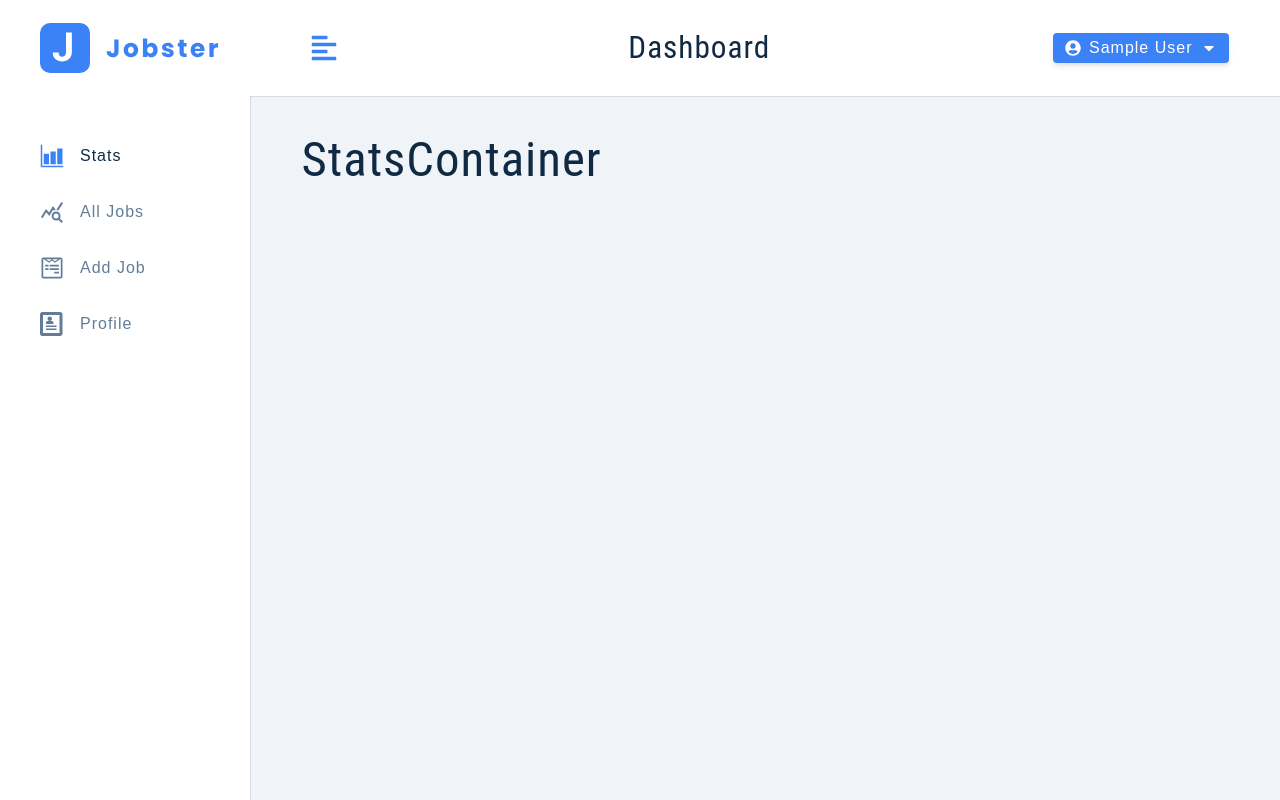
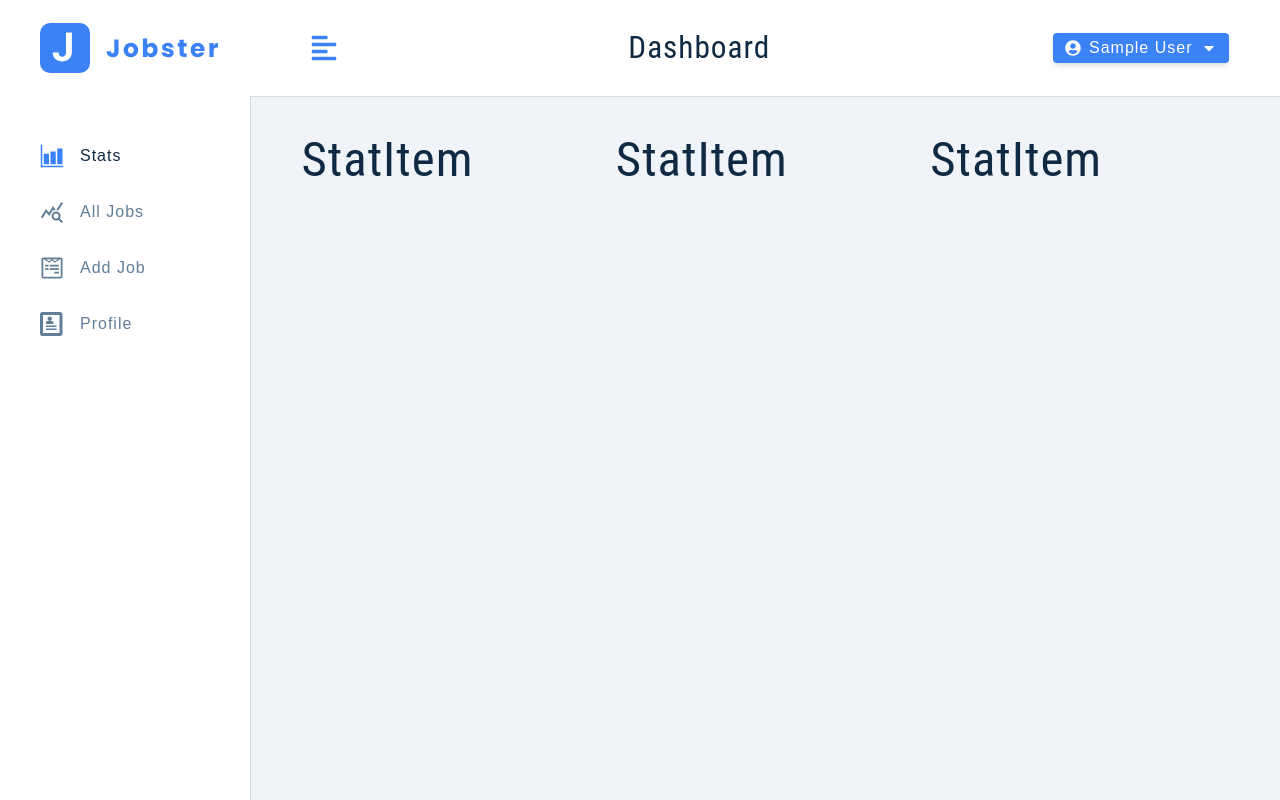
Before and after one commit to huzaifaghazali/jobster, a React (Create React App) app: page / in a window 1280 px wide. Built offline with nearby package versions, Linux system fonts and the light colour scheme; no server answers; sample sign-in values are in the browser's storage.

Commit message:
Create StatsItem and set up the StatsContainer component

```diff
--- /dev/null
+++ b/src/assets/wrappers/StatsContainer.js
@@ -0,0 +1,15 @@
+import styled from 'styled-components'
+
+const Wrapper = styled.section`
+  display: grid;
+  row-gap: 2rem;
+  @media (min-width: 768px) {
+    grid-template-columns: 1fr 1fr;
+    column-gap: 1rem;
+  }
+  @media (min-width: 1120px) {
+    grid-template-columns: 1fr 1fr 1fr;
+    column-gap: 1rem;
+  }
+`
+export default Wrapper
--- /dev/null
+++ b/src/components/StatItem.js
@@ -0,0 +1,9 @@
+import React from 'react'
+
+const StatItem = () => {
+  return (
+    <h1>StatItem</h1>
+  )
+}
+
+export default StatItem
--- a/src/components/StatsContainer.js
+++ b/src/components/StatsContainer.js
@@ -1,8 +1,41 @@
 import React from 'react'
+import { useSelector } from 'react-redux';
+import { FaSuitcaseRolling, FaCalendarCheck, FaBug } from 'react-icons/fa';
+
+import StatItem from './StatItem';
+import Wrapper from '../assets/wrappers/StatsContainer';
 
 const StatsContainer = () => {
+   const { stats } = useSelector((store) => store.allJobs);
+   const defaultStats = [
+      {
+        title: 'pending applications',
+        count: stats.pending || 0,
+        icon: <FaSuitcaseRolling />,
+        color: '#e9b949',
+        bcg: '#fcefc7',
+      },
+      {
+        title: 'interviews scheduled',
+        count: stats.interview || 0,
+        icon: <FaCalendarCheck />,
+        color: '#647acb',
+        bcg: '#e0e8f9',
+      },
+      {
+        title: 'jobs declined',
+        count: stats.declined || 0,
+        icon: <FaBug />,
+        color: '#d66a6a',
+        bcg: '#ffeeee',
+      },
+    ];
   return (
-    <h1>StatsContainer</h1>
+    <Wrapper>
+      {defaultStats.map((item, index) => {
+         return <StatItem key={index} {...item} />
+      })}
+    </Wrapper>
   )
 }
 
```
Also changed, not shown: src/pages/Dashboard/Stats.js (+10 -8 lines).
